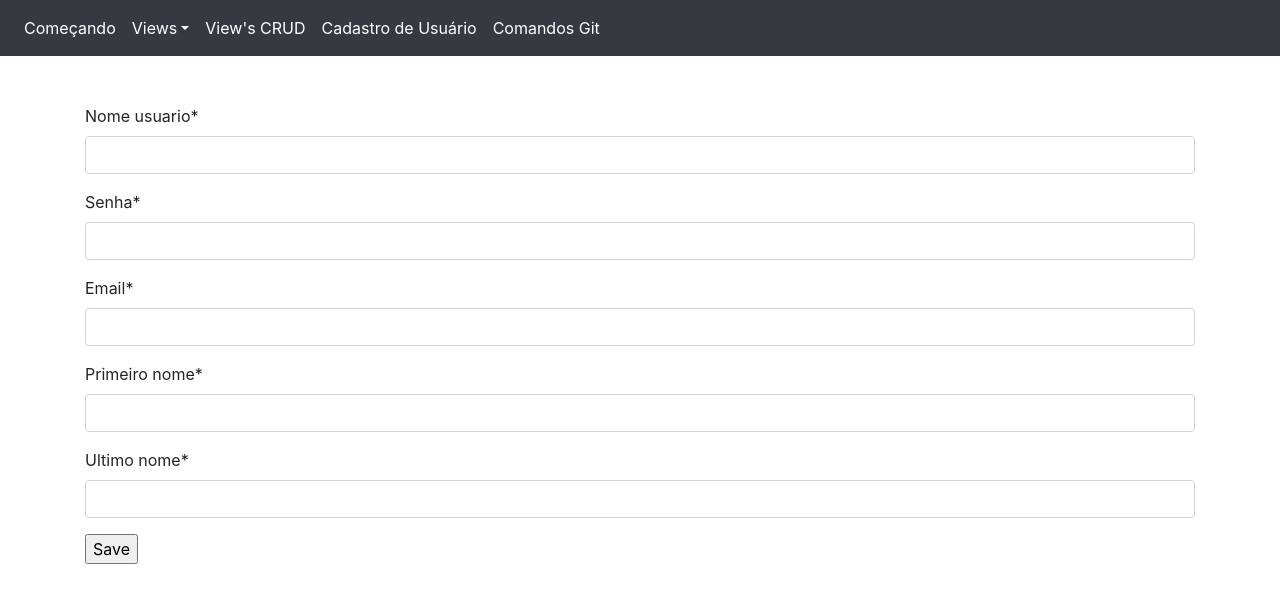
After one commit to katiri/Django, a Django app: page /cadastrouser/ in a window 1280 px wide. The commit adds this page. Shown: the top 603 px of the page. Run offline with Django 3.2, Linux system fonts and the light colour scheme; parts of the project's set-up code (start-up, migrations or seed data) failed here and were passed over; some libraries are stand-ins or nearby versions.

Commit message:
Quarta versão, criando usuário, com grupo e permissões, usando FormView

```diff
--- /dev/null
+++ b/central/forms.py
@@ -0,0 +1,8 @@
+from django import forms
+
+class FormCadastro(forms.Form):
+    nome_usuario = forms.CharField()
+    senha = forms.CharField(widget=forms.PasswordInput)
+    email = forms.EmailField()
+    primeiro_nome = forms.CharField()
+    ultimo_nome = forms.CharField()
--- a/central/templates/base.html
+++ b/central/templates/base.html
@@ -28,6 +28,9 @@
                     <a class="nav-link text-white" href="{% url 'LendoBanco' %}">View's CRUD</a>
                 </li>
                 <li class="nav-item">
+                    <a class="nav-link text-white" href="{% url 'CadastroDeUsuario' %}">Cadastro de Usuário</a>
+                </li>
+                <li class="nav-item">
                     <a class="nav-link text-white" href="{% url 'ComandosGit' %}">Comandos Git</a>
                 </li>
             </ul>
--- /dev/null
+++ b/central/templates/cadastrouser.html
@@ -0,0 +1,17 @@
+{% extends 'base.html' %}
+{% load static %}
+{% load crispy_forms_tags %}
+
+{% block body %}
+    <div class="container my-5">
+        <div class="row">
+            <div class="col">
+                <form method="post" enctype="multipart/form-data">
+                    {% csrf_token %}
+                    {{ form|crispy }}
+                    <input type="submit" value="Save">
+                </form>
+            </div>
+        </div>
+    </div>
+{% endblock %}
--- a/central/urls.py
+++ b/central/urls.py
@@ -11,6 +11,7 @@ urlpatterns = [
     path('criandoexemplo/', ExemploCreate.as_view(), name='ExemploCreate'),
     path('atualizandoexemplo/<slug:slug>/', ExemploUpdate.as_view(), name='ExemploUpdate'),
     path('deletandoexemplo/<slug:slug>/', ExemploDelete.as_view(), name='ExemploDelete'),
+    path('cadastrouser/', CadastroDeUsuario.as_view(), name='CadastroDeUsuario'),
     path('def/', DefView, name='DefIndex'),
     path('git/', Git.as_view(), name='ComandosGit'),
 ] + static(settings.MEDIA_URL, document_root=settings.MEDIA_ROOT)
--- a/central/views.py
+++ b/central/views.py
@@ -2,6 +2,8 @@ from django.shortcuts import render
 from django.views.generic import *
 from .models import *
 from django.urls import reverse_lazy
+from .forms import *
+from django.contrib.auth.models import *
 
 class IniciandoDjango(TemplateView):
     template_name = 'django-tutorial.html'
@@ -117,3 +119,35 @@ class ExemploUpdate(UpdateView):
 class ExemploDelete(DeleteView):
     model = Exemplos
     success_url = reverse_lazy('LendoBanco')
+
+class CadastroDeUsuario(FormView):
+    template_name = 'cadastrouser.html'
+    form_class = FormCadastro
+    success_url = '/admin/'
+
+    def form_valid(self, form):
+        nome_usuario = form.cleaned_data['nome_usuario']
+        senha = form.cleaned_data['senha']
+        email = form.cleaned_data['email']
+        primeiro_nome = form.cleaned_data['primeiro_nome']
+        ultimo_nome = form.cleaned_data['ultimo_nome']
+
+        user = User.objects.create_user(username=nome_usuario, email=email, password=senha)
+        user.first_name = primeiro_nome
+        user.last_name = ultimo_nome
+        user.is_staff = True
+
+        perm1 = Permission.objects.get(codename='view_exemplos')
+        perm2 = Permission.objects.get(codename='add_exemplos')
+        perm3 = Permission.objects.get(codename='change_exemplos')
+        # perm4 = Permission.objects.get(codename='delete_exemplos')
+
+        user.user_permissions.add(perm1, perm2, perm3)
+
+        grupo = Group.objects.get(name='Grupo1')
+
+        user.groups.add(grupo)
+
+        user.save()
+
+        return super().form_valid(form)
```
